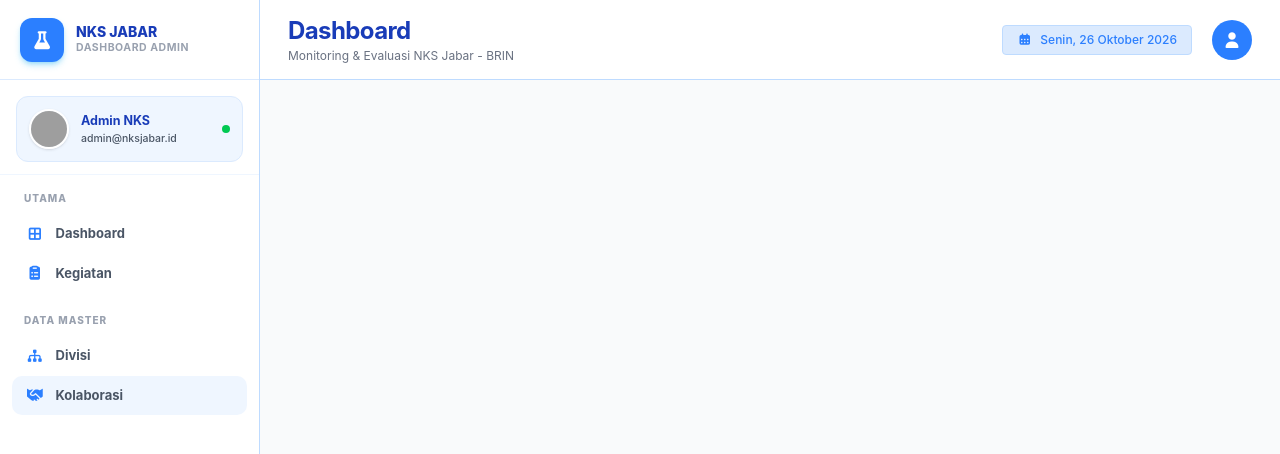
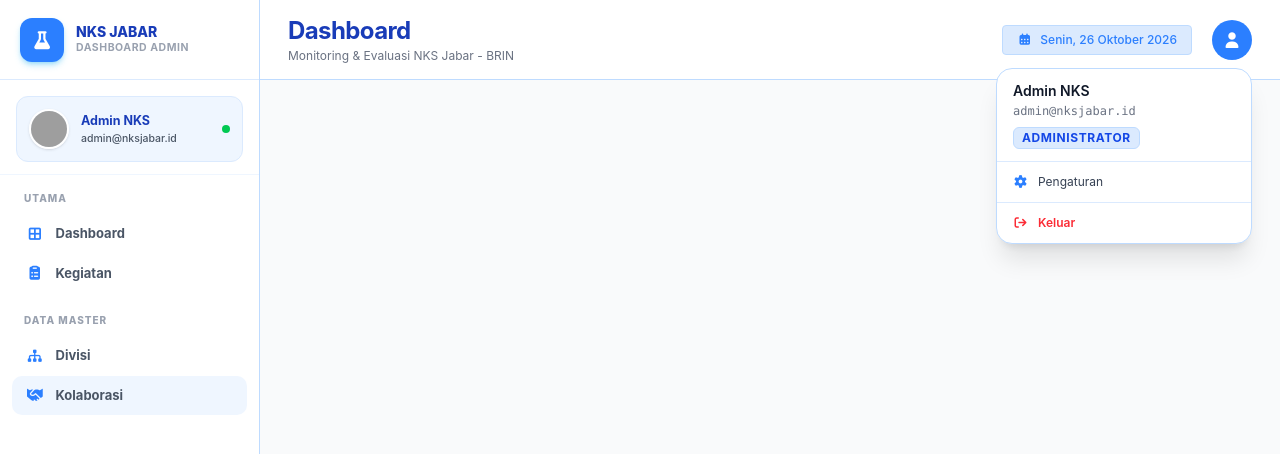
Before and after one commit to YudoTheEngineer/nks-fe, a Vue app: page /collabs in a window 1280 px wide. Both pictures are taken after a click on the button 1232 px from the left and 39 px from the top of the page. Shown: the top 454 px of the page. Built offline with nearby package versions, Linux system fonts and the light colour scheme; grey boxes are pictures that could not be loaded.

Commit message:
feat: Create user menu dropdown

```diff
--- a/src/partials/TopBar.vue
+++ b/src/partials/TopBar.vue
@@ -1,4 +1,5 @@
 <script setup>
+    import { onBeforeUnmount, onMounted, ref } from 'vue'
     import { formatDate } from '@/helpers/date'
     import { isSidebarOpen, toggleSidebar } from '@/helpers/sidebar'
 
@@ -13,6 +14,37 @@
             type: String,
             default: 'Monitoring & Evaluasi NKS Jabar - BRIN'
         }
+    })
+
+    const isUserMenuOpen = ref(false)
+    const userMenuRef = ref(null)
+
+    function toggleUserMenu() {
+        isUserMenuOpen.value = !isUserMenuOpen.value
+    }
+
+    function closeUserMenu() {
+        isUserMenuOpen.value = false
+    }
+
+    function handleClickOutside(event) {
+        if (isUserMenuOpen.value && userMenuRef.value && !userMenuRef.value.contains(event.target)) {
+            closeUserMenu()
+        }
+    }
+
+    function handleKeydown(event) {
+        if (event.key === 'Escape') closeUserMenu()
+    }
+
+    onMounted(() => {
+        document.addEventListener('click', handleClickOutside)
+        document.addEventListener('keydown', handleKeydown)
+    })
+
+    onBeforeUnmount(() => {
+        document.removeEventListener('click', handleClickOutside)
+        document.removeEventListener('keydown', handleKeydown)
     })
 </script>
 
@@ -44,11 +76,49 @@
                 <span>{{ today }}</span>
             </div>
 
-            <button type="button"
-                class="w-10 h-10 bg-blue-500 hover:bg-blue-600 rounded-full
-                    flex items-center justify-center text-white transition-all cursor-pointer">
-                <i class="fas fa-user text-md"></i>
-            </button>
+            <div ref="userMenuRef" class="relative">
+                <button type="button" @click="toggleUserMenu" aria-haspopup="menu"
+                    :aria-expanded="isUserMenuOpen" aria-controls="user-menu"
+                    class="w-10 h-10 bg-blue-500 hover:bg-blue-600 rounded-full
+                        flex items-center justify-center text-white transition-all cursor-pointer">
+                    <i class="fas fa-user text-md"></i>
+                </button>
+
+                <Transition enter-active-class="transition duration-150 ease-out"
+                    enter-from-class="opacity-0 -translate-y-1.5 scale-95"
+                    enter-to-class="opacity-100 translate-y-0 scale-100"
+                    leave-active-class="transition duration-100 ease-in"
+                    leave-from-class="opacity-100 translate-y-0 scale-100"
+                    leave-to-class="opacity-0 -translate-y-1.5 scale-95">
+                    <div v-if="isUserMenuOpen" id="user-menu" role="menu"
+                        class="absolute right-0 mt-2 w-64 origin-top-right bg-white border border-blue-200 rounded-2xl shadow-xl overflow-hidden">
+                        <div class="px-4 py-3 border-b border-blue-100">
+                            <p class="text-sm font-semibold text-gray-900 truncate">Admin NKS</p>
+                            <p class="text-xs font-mono text-gray-500 truncate mt-0.5">admin@nksjabar.id</p>
+                            <span
+                                class="inline-block mt-2 px-2 py-0.5 rounded-md text-xs font-bold uppercase tracking-wider bg-blue-100 text-blue-700 border border-blue-200">
+                                Administrator
+                            </span>
+                        </div>
+
+                        <div class="py-1">
+                            <RouterLink to="/" role="menuitem" @click="closeUserMenu"
+                                class="flex items-center gap-2.5 px-4 py-2 text-xs text-gray-700 hover:bg-blue-50 hover:text-blue-700 transition-colors cursor-pointer">
+                                <i class="fas fa-gear w-4 text-blue-500 text-center"></i>
+                                <span>Pengaturan</span>
+                            </RouterLink>
+                        </div>
+
+                        <div class="border-t border-blue-100 pt-1 pb-1">
+                            <button type="button" role="menuitem" @click="closeUserMenu"
+                                class="w-full flex items-center gap-2.5 px-4 py-2 text-xs font-semibold text-red-500 hover:text-red-600 hover:bg-red-50 transition-colors text-left cursor-pointer">
+                                <i class="fas fa-arrow-right-from-bracket w-4 text-center"></i>
+                                <span>Keluar</span>
+                            </button>
+                        </div>
+                    </div>
+                </Transition>
+            </div>
         </div>
     </header>
 </template>
```
